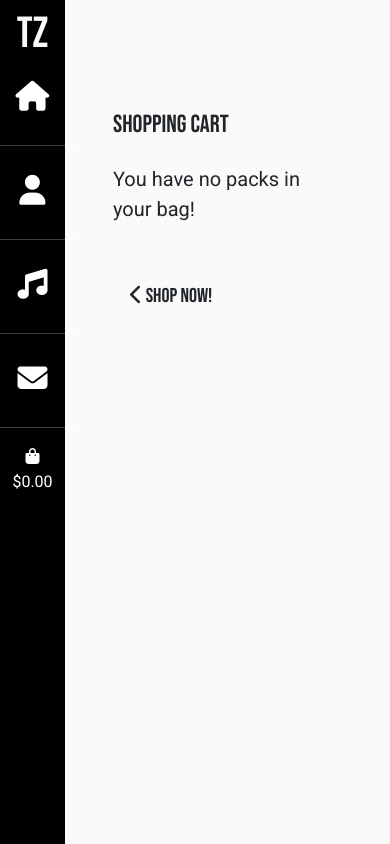
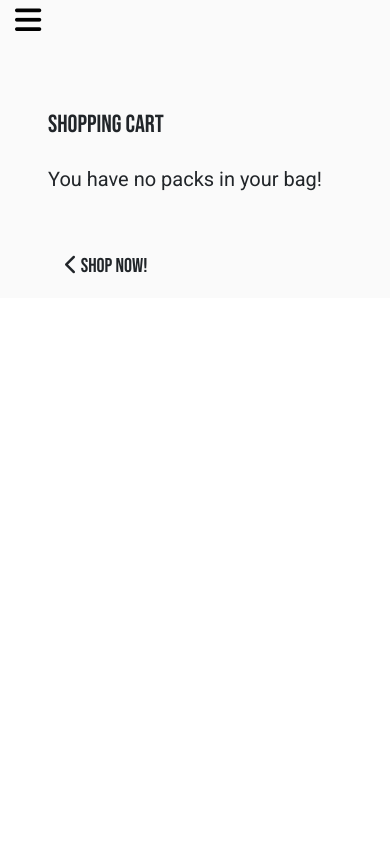
Before and after one commit to hollownotempty/Portfolio_5_Tonez, a Django app: page /cart/ in a window 390 px wide. Run offline with Django 3.2, Linux system fonts and the light colour scheme; parts of the project's set-up code (start-up, migrations or seed data) failed here and were passed over; some libraries are stand-ins or nearby versions.

Commit message:
Change mobile side bar to collapse

```diff
--- a/static/css/base.css
+++ b/static/css/base.css
@@ -22,6 +22,10 @@
 
 #sidebar-mobile .nav {
     padding: 0;
+}
+
+#sidebar-mobile .nav .nav-item {
+    margin: 15px auto;
 }
 
 #logo {
@@ -65,6 +69,13 @@
 
 footer a {
     font-size: 20px;
+}
+
+#hamburger-menu {
+    font-size: 30px;
+    margin-left: 15px;
+    position: absolute;
+    z-index: 1000000;
 }
 
 /* ------------------- Content Section */
--- a/templates/base.html
+++ b/templates/base.html
@@ -99,28 +99,25 @@
 
       </div>
 
-      <div id="sidebar-mobile" class="col-2 bg-black text-light sticky-top text-center d-md-none">
+      <div id="sidebar-mobile" class="collapse collapse-horizontal bg-black text-light sticky-top text-center d-md-none">
         <div id="main-nav" class="row">
-          <div class="align-middle">
-            <h1 id="logo" class="display-1 my-2">Tz</h1>
-          </div>
+          <!-- <a data-bs-toggle="collapse" href="#sidebar-mobile" role="button" aria-expanded="true" aria-controls="sidebar-mobile">
+            <i class="fas fa-times"></i>
+          </a> -->
           <ul class="nav flex-column nav-fill">
+
             <li class="nav-item">
-              <a class="nav-link" href="{% url 'home' %}"><i class="fas fa-home"></i></a>
+              <a class="nav-link w-50" href="{% url 'home' %}"><i class="fas fa-home"></i></a>
             </li>
-            <hr>
             <li class="nav-item">
-              <a class="nav-link" href="{% url 'profile' %}"><i class="fas fa-user"></i></a>
+              <a class="nav-link w-50" href="{% url 'profile' %}"><i class="fas fa-user"></i></a>
             </li>
-            <hr>
             <li class="nav-item">
-              <a class="nav-link" href="{% url 'packs' %}"><i class="fas fa-music"></i></a>
+              <a class="nav-link w-50" href="{% url 'packs' %}"><i class="fas fa-music"></i></a>
             </li>
-            <hr>
             <li class="nav-item">
-              <a class="nav-link" href="{% url 'contact' %}"><i class="fas fa-envelope"></i></a>
+              <a class="nav-link w-50" href="{% url 'contact' %}"><i class="fas fa-envelope"></i></a>
             </li>
-            <hr>
 
             <li class="nav-item">
               <a href="{% url 'shopping_cart' %}">
@@ -134,11 +131,29 @@
                 </p>
               </a>
             </li>
+
+            <li class="nav-item">
+              <a data-bs-toggle="collapse" href=".collapse" role="button" aria-expanded="true" aria-controls="collapse">
+                <i class="fas fa-times"></i>
+              </a>
+            </li>
           </ul>
         </div>
+        <footer class="row sticky-bottom">
+          <ul class="list-inline my-2">
+            <li class="list-inline-item"><a href="#"><i class="fab fa-facebook-f"></i></a></li>
+            <li class="list-inline-item"><a href="#"><i class="fab fa-twitter"></i></a></li>
+            <li class="list-inline-item"><a href="#"><i class="fab fa-instagram"></i></a></li>
+          </ul>
+          <p><small>Copyright Tonez 2022 &#169;</small></p>
+        </footer>
       </div>
 
       <div id="page-content" class="col">
+
+        <a id="hamburger-menu" class="d-md-none text-black" data-bs-toggle="collapse" href=".collapse" role="button" aria-expanded="false" aria-controls="collapse">
+          <i class="fas fa-bars"></i>
+        </a>
 
         {% if messages %}
         <div>
```
